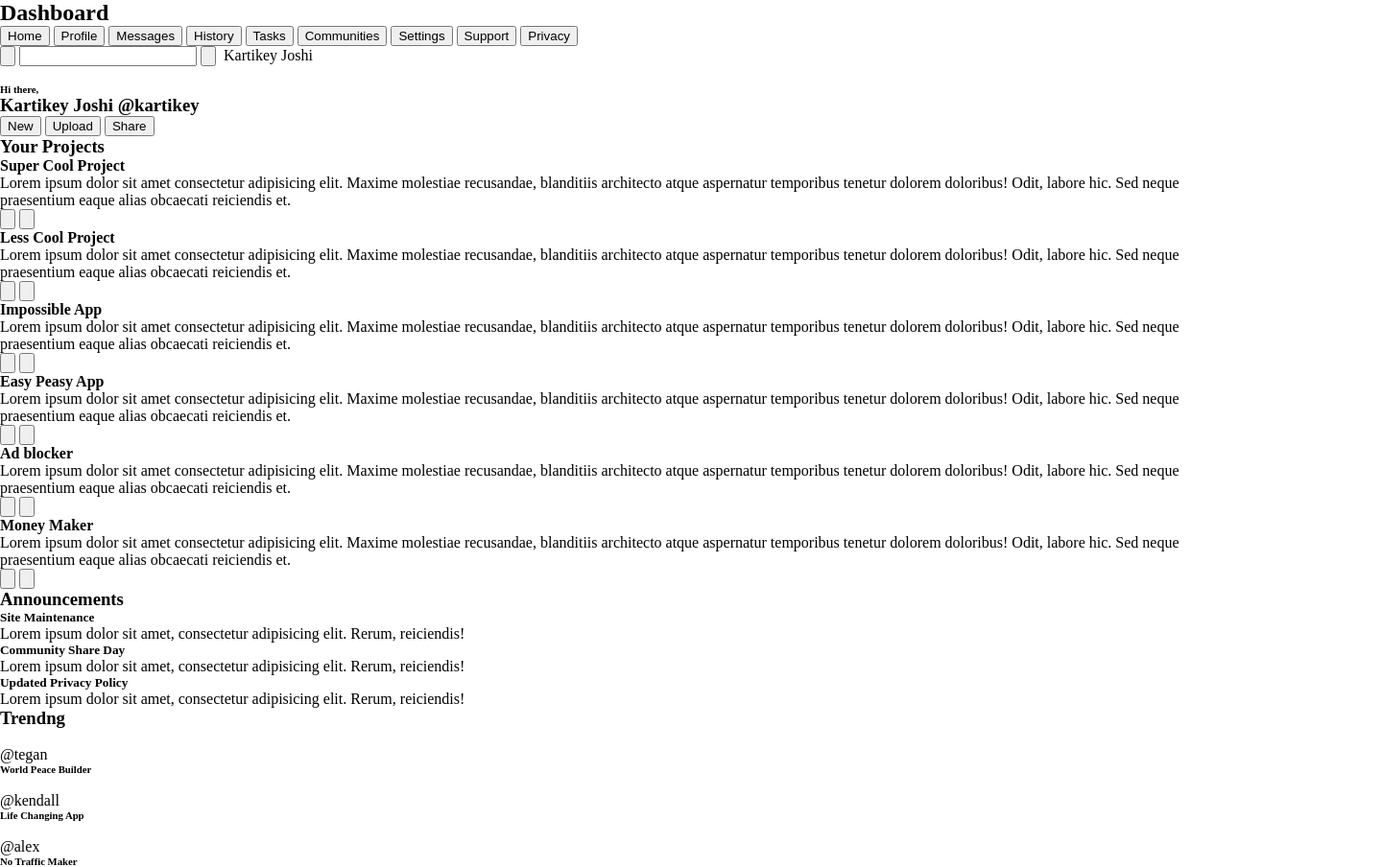
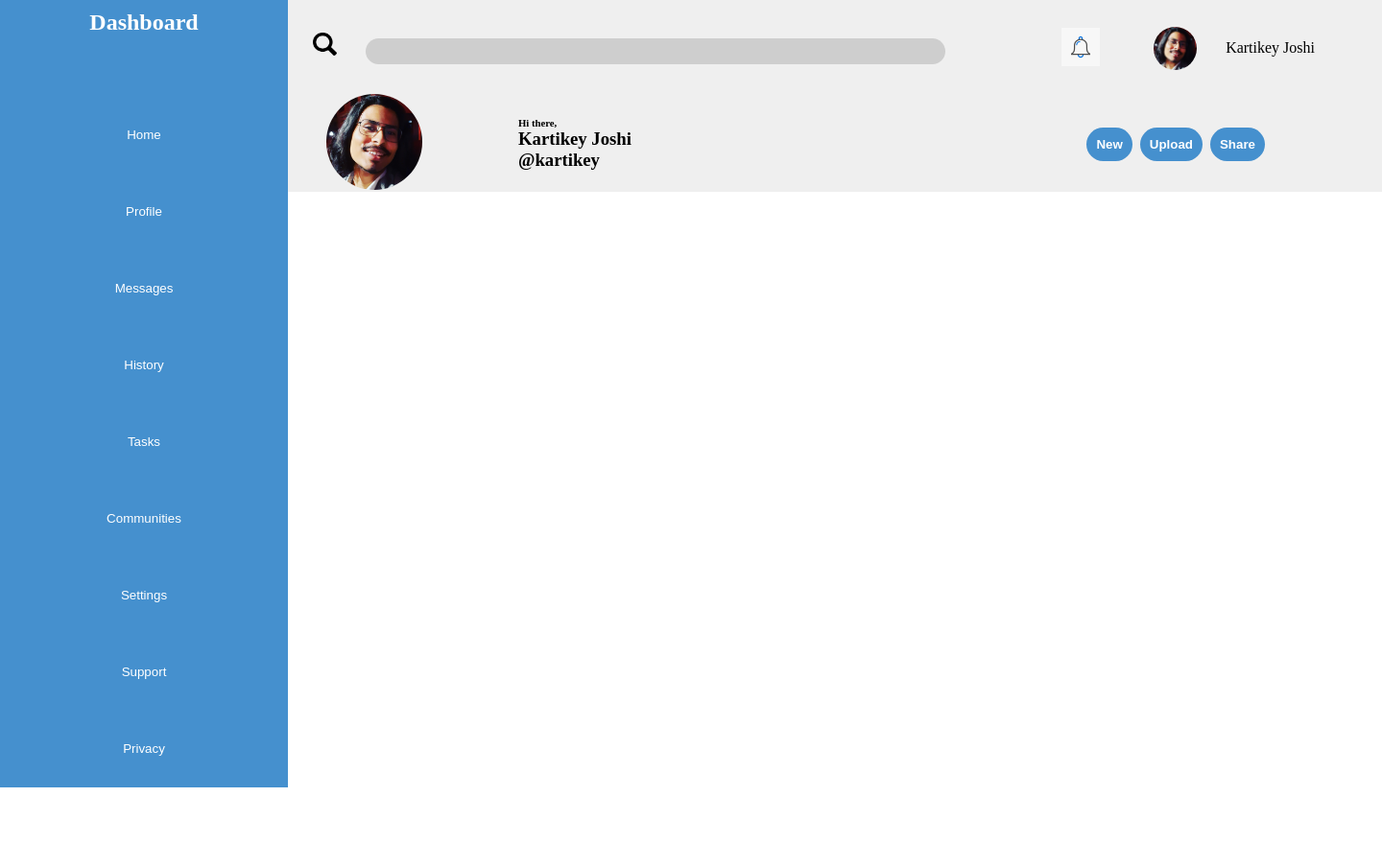
Before and after one commit to Kartikey-j/Admin-dashboard, a plain HTML site: page index.html in a window 1280 px wide. Shown: the whole page at 96% size, 1440 px wide, since content can reach past the window. After the commit the page ends 821 px from the top, so only its background shows below. Drawn offline with Linux system fonts and the light colour scheme.

Commit message:
Dashboard & Header styling

```diff
--- a/index.html
+++ b/index.html
@@ -23,32 +23,33 @@
     <div id="header">
         <span id="search">
             <button id="search-icon">
-                <img src="#" alt="">
+                <img src="/Images/search-icon.png" alt="" width="25px">
             </button>
             <input type="text">
         </span>
         <span id="first-line-right">
             <button id="alert-icon">
-                <img src="#" alt="">
+                <img src="/Images/bell.png" alt="" width="40px">
             </button>
-            <img src="#" alt="" class="profile-pic">
+            <img src="/Images/profile-pic.jpg" alt="" class="profile-pic" width="45px">
             <label id="user-name">Kartikey Joshi</label>
         </span>
         <div id="second-line">
             <span>
-                <img src="#" alt="" class="profile-pic">
+                <img src="/Images/profile-pic.jpg" alt="" class="profile-pic" width="100px">
             </span>
             <span>
                 <h6>Hi there,</h6>
                 <h3>Kartikey Joshi <span id="username">@kartikey</span></h3>
             </span>
-            <div id="buttons">
-                <button id="new">New</button>
-                <button id="upload">Upload</button>
-                <button id="share">Share</button>
-            </div>
+        </div>
+        <div id="buttons">
+            <button id="new">New</button>
+            <button id="upload">Upload</button>
+            <button id="share">Share</button>
         </div>
     </div>
+    <!--
     <div id="main-content">
         <h3>Your Projects</h3>
         <div class="project-container">
@@ -145,5 +146,6 @@
             </div>
         </div>
     </div>
+     -->
 </body>
 </html>
--- a/style.css
+++ b/style.css
@@ -1,3 +1,96 @@
 *{
     margin: 0px;
 }
+
+button{
+    border: 0px;
+}
+
+/* Grid */
+body{
+    display: grid;
+    grid-template-columns: 300px 600px;
+}
+
+/* Dashboard */
+div#sidebar-dashboard{
+    background-color: rgb(69, 144, 206);
+    display: grid;
+    width: 300px;
+    height: 821px;
+    text-align: center;
+}
+
+div#sidebar-dashboard h2{
+    color: #fff;
+    margin: 10px;
+}
+
+div#sidebar-dashboard button{
+    background-color: inherit;
+    color: #fff;
+    margin: 5px;
+}
+
+/* Header */
+div#header{
+    width: 1140px;
+    height: 200px;
+    background-color: rgb(239, 239, 239);
+    display: grid;
+    align-items: center;
+    justify-content: center;
+    grid-template-columns: 700px 400px;
+    grid-template-rows: 100px 100px;
+}
+
+span#search input{
+    width: 600px;
+    height: 25px;
+    border: 0px;
+    border-radius: 20px;
+    margin-left: 20px;
+    background-color: rgba(128, 128, 128, 0.301);
+}
+
+span#first-line-right{
+    display: flex;
+    margin-left: auto;
+    margin-right: 50px;
+    justify-content: space-between;
+    align-items: center;
+    gap: 10px;
+}
+
+span#first-line-right img{
+    margin: 10px 20px;
+}
+
+div#second-line{
+    display: flex;
+    align-items: center;
+    margin: 20px;
+}
+
+div#second-line span{
+    width: 200px;
+}
+
+div#buttons{
+    margin-left: auto;
+    margin-right: 100px;
+}
+
+div#buttons button{
+    background-color: rgb(69, 144, 206);
+    color: #fff;
+    font-weight: 900;
+    padding: 10px;
+    margin: 2px;
+    border-radius: 18px;
+}
+
+/* Profile Pic */
+img.profile-pic{
+    border-radius: 50%;
+}
```
Also changed, not shown: Images/bell.png (added), Images/profile-pic.jpg (added), Images/search-icon.png (added).
